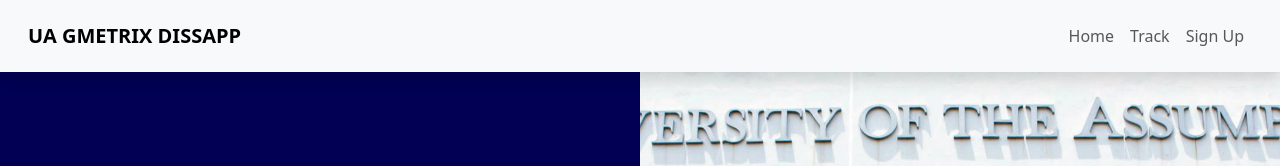
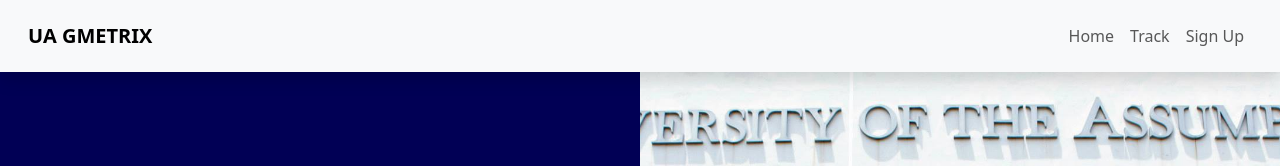
Before and after one commit to romgarofficial/ua-gmetrix, a React (Create React App) app: page / in a window 1280 px wide. Shown: the top 166 px of the page. Built offline with nearby package versions, Linux system fonts and the light colour scheme.

Commit message:
edited api for 2526

```diff
--- a/src/components/AppNavbar.js
+++ b/src/components/AppNavbar.js
@@ -6,7 +6,7 @@
   return (
     <Navbar expand="lg" className="bg-body-tertiary px-3 py-3 shadow sticky-top">
       <Container fluid>
-        <Navbar.Brand href="#home" className='fw-bold'>UA GMETRIX DISSAPP</Navbar.Brand>
+        <Navbar.Brand href="#home" className='fw-bold'>UA GMETRIX</Navbar.Brand>
         <Navbar.Toggle aria-controls="basic-navbar-nav" />
         <Navbar.Collapse id="basic-navbar-nav">
           <Nav className="ms-auto">
```
